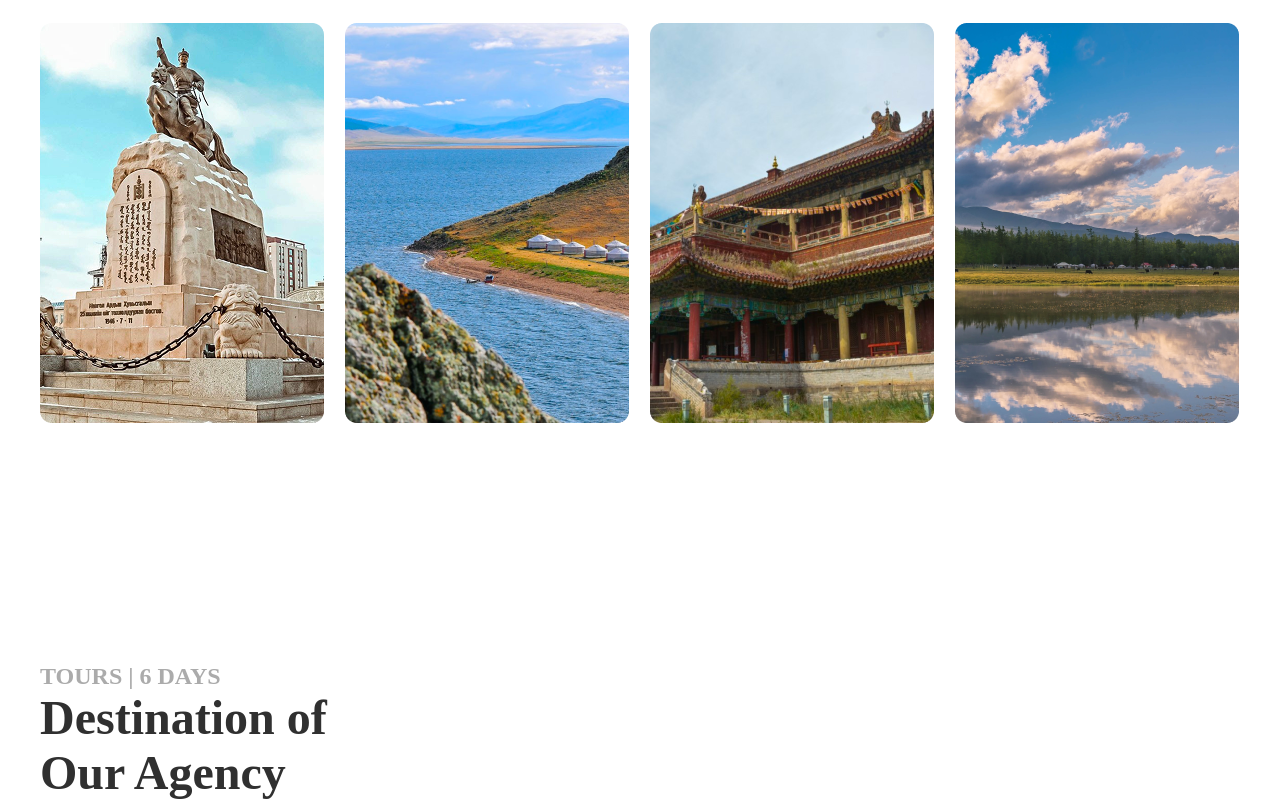
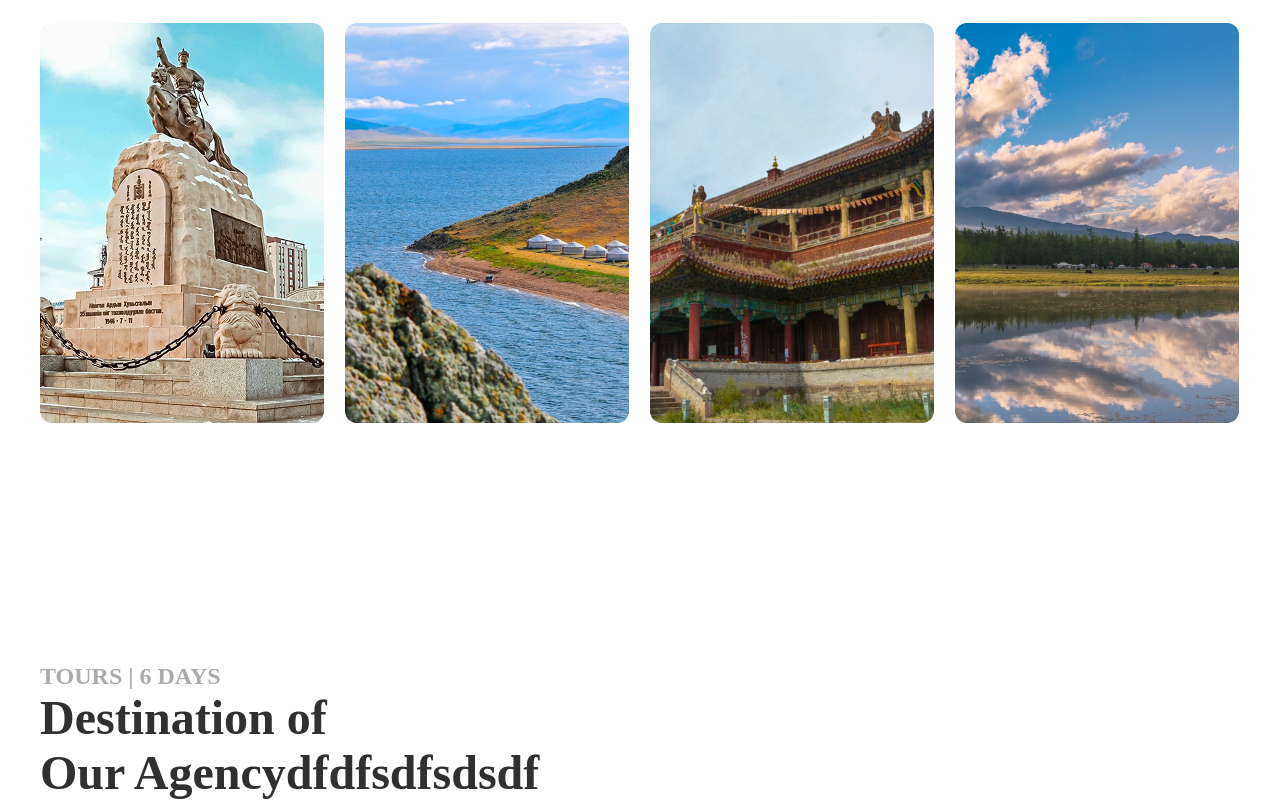
Before and after one commit to munkhsarnai063-code/Landing, a plain HTML site: page index.html in a window 1280 px wide. Shown: the part 349-1149 px from the top of the page. Drawn offline with Linux system fonts and the light colour scheme.

Commit message:
second commit

```diff
--- a/index.html
+++ b/index.html
@@ -27,7 +27,7 @@
             <div class="middle_section">
                 <h1>TOURS | 6 DAYS</h1>
                 <h2>Destination of <br>
-                    Our Agency</h2>
+                    Our Agencydfdfsdfsdsdf</h2>
             </div>
             <div></div>
         </section>
```
